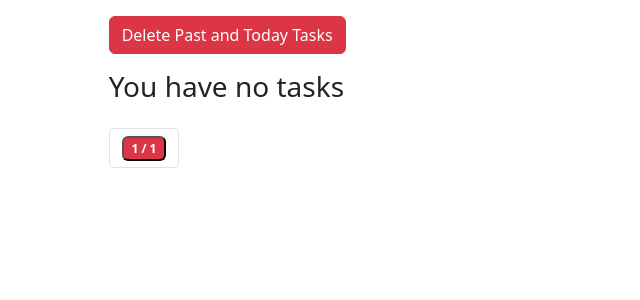
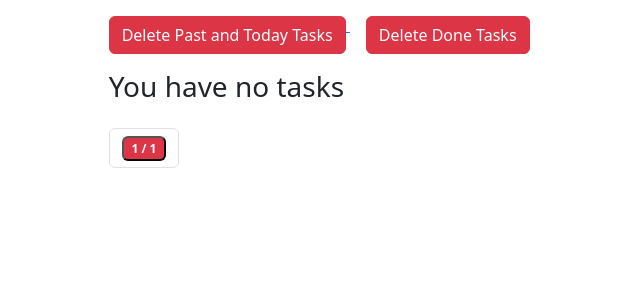
Before and after one commit to badgersky/todo-web-app, a Django app: page /tasks/list/ in a window 1280 px wide. Shown: the part 76-376 px from the top of the page, without its empty margins (0-640 px from the left). Run offline with Django 4.2, Linux system fonts and the light colour scheme; the visitor is signed in with stand-in values (Sample User, id 1); data that the repository does not hold is empty; some libraries are stand-ins or nearby versions.

Commit message:
create view and endpoint for deleting done tasks

```diff
--- a/tasks/templates/tasks/list-tasks.html
+++ b/tasks/templates/tasks/list-tasks.html
@@ -7,8 +7,11 @@
 
 {% block content %}
 
-    <a href="{% url 'tasks:delete-past' %}">
+    <a href="{% url 'tasks:delete-past' %}" class="me-2">
         <button type="button" class="btn btn-danger mt-3">Delete Past and Today Tasks</button>
+    </a>
+    <a href="{% url 'tasks:delete-done' %}" class="ms-2">
+        <button type="button" class="btn btn-danger mt-3">Delete Done Tasks</button>
     </a>
 
     <ul class="list-group mt-3 mb-3">
@@ -18,17 +21,19 @@
                 <div class="fw-bold">{{ task.title }}</div>
                 {{ task.description }}
             </div>
-            <a href="{% url 'tasks:mark-done' pk=task.id %}">
-                <button class="badge bg-danger">Mark as Done</button>
-            </a>
+            {% if not task.is_done %}
+                <a href="{% url 'tasks:mark-done' pk=task.id %}">
+                    <button class="badge bg-danger">Mark as Done</button>
+                </a>
+                <a href="{% url 'tasks:edit' pk=task.id %}">
+                    <button class="badge bg-danger">Edit</button>
+                </a>
+            {% endif %}
             {% if today >= task.date or task.is_done %}
                 <a href="{% url 'tasks:delete' pk=task.id %}">
                     <button class="badge bg-danger">Delete</button>
                 </a>
             {% endif %}
-            <a href="{% url 'tasks:edit' pk=task.id %}">
-                <button class="badge bg-danger">Edit</button>
-            </a>
             <a>
                 <button class="badge bg-danger">{{ task.date }}</button>
             </a>
--- a/tasks/urls.py
+++ b/tasks/urls.py
@@ -10,5 +10,6 @@ urlpatterns = [
     path('delete/<pk>/', views.DeleteTask.as_view(), name='delete'),
     path('edit/<pk>/', views.EditTask.as_view(), name='edit'),
     path('delete-past/', views.DeletePastTasks.as_view(), name='delete-past'),
-    path('mark-done/<pk>/', views.MarkAsDone.as_view(), name='mark-done')
+    path('mark-done/<pk>/', views.MarkAsDone.as_view(), name='mark-done'),
+    path('delete-done', views.DeleteDoneTasks.as_view(), name='delete-done'),
 ]
--- a/tasks/views.py
+++ b/tasks/views.py
@@ -80,3 +80,13 @@ class MarkAsDone(LoginRequiredMixin, TaskCreatorRequiredMixin, View):
         task.is_done = True
         task.save()
         return redirect(reverse('tasks:list'))
+
+
+class DeleteDoneTasks(LoginRequiredMixin, View):
+    login_url = reverse_lazy('users:login')
+
+    def get(self, request):
+        tasks = Task.objects.filter(is_done=True, user=request.user)
+
+        tasks.delete()
+        return redirect(reverse('tasks:list'))
```
